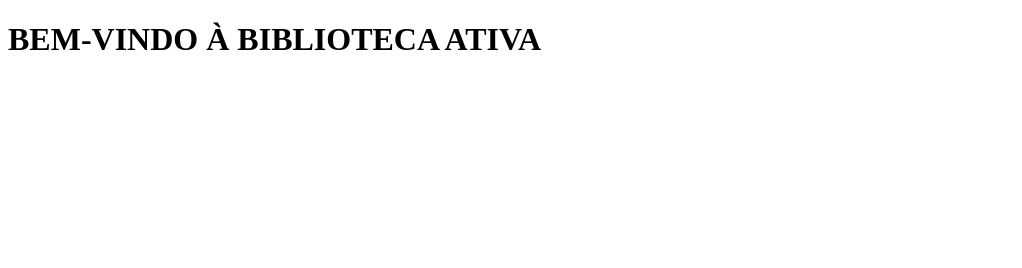
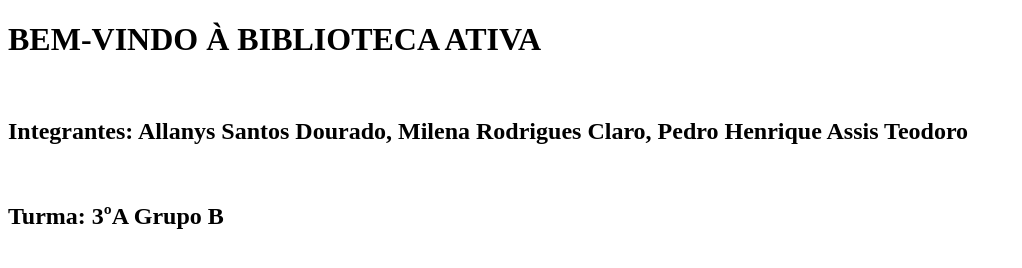
Before and after one commit to Biblioteca-Ativa/biblioteca-ativa.github.io-, a plain HTML site: page index.html in a window 1280 px wide. Shown: the whole page, without its empty margins (0-1022 px from the left). Drawn offline with Linux system fonts and the light colour scheme.

Commit message:
Update index.html

```diff
--- a/index.html
+++ b/index.html
@@ -6,6 +6,8 @@
     <title>Document</title>
 </head>
 <body>
-    <h1> BEM-VINDO À BIBLIOTECA ATIVA</h1>
+    <h1> BEM-VINDO À BIBLIOTECA ATIVA</h1> <br>
+    <h2> Integrantes: Allanys Santos Dourado, Milena Rodrigues Claro, Pedro Henrique Assis Teodoro</h2>  <br>
+    <h2> Turma: 3ºA Grupo B</h2>
 </body>
 </html>
```
